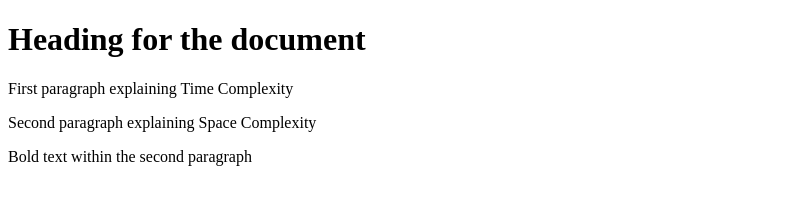
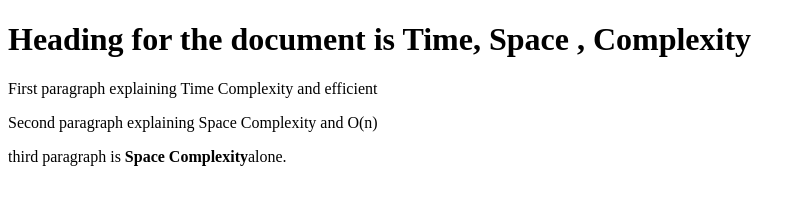
Before and after one commit to acciojob/time-and-space-complexity-Sathiya200010, a website: page main.html in a window 1280 px wide. Shown: the whole page, without its empty margins (0-806 px from the left). Drawn offline with Linux system fonts and the light colour scheme.

Commit message:
created a submission

```diff
--- a/main.html
+++ b/main.html
@@ -8,10 +8,10 @@
 
 <body>
 	<!-- the entire body must be written by student -->
-	<h1>Heading for the document</h1>
-	<p>First paragraph explaining Time Complexity</p>
-	<p>Second paragraph explaining Space Complexity</p>
-	<p>Bold text within the second paragraph</p>
+	<h1>Heading for the document is Time, Space , Complexity</h1>
+	<p>First paragraph explaining Time Complexity and efficient</p>
+	<p>Second paragraph explaining Space Complexity and O(n)</p>
+	<p>third paragraph is <b>Space Complexity</b>alone.</p>
     <script type="text/javascript" src="./script.js">
 </script>
 
```
